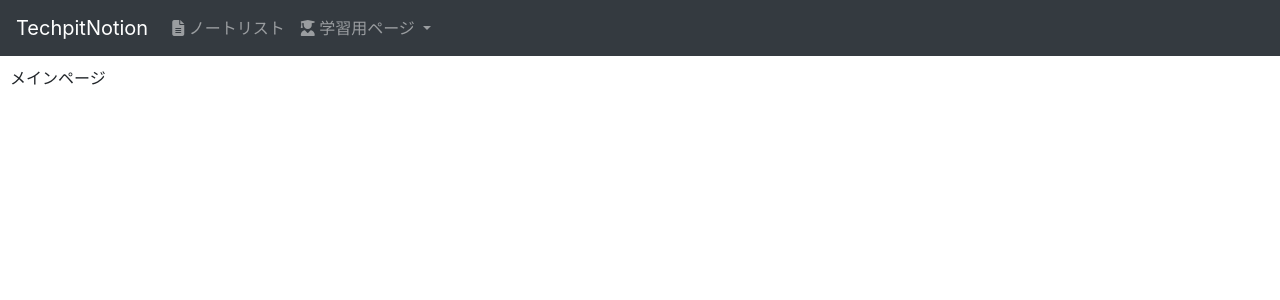
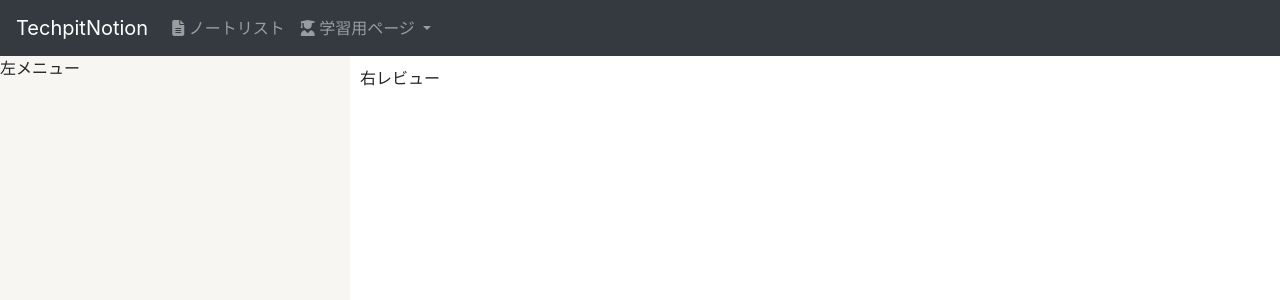
Before and after one commit to kasumi-yoshida-pasona/vue-notion, a Vue app: page / in a window 1280 px wide. Shown: the top 300 px of the page. Built offline with nearby package versions, Linux system fonts and the light colour scheme.

Commit message:
scss整備

```diff
--- a/src/components/MainPage.vue
+++ b/src/components/MainPage.vue
@@ -1,6 +1,11 @@
 <template>
   <div class="main-page">
-    メインページ
+    <div class="left-menu">
+      左メニュー
+    </div>
+    <div class="right-view">
+      右レビュー
+    </div>
   </div>
 </template>
 
@@ -8,8 +13,17 @@
   export default {}
 </script>
 
-<style scope>
+<style scoped lang="scss">
   .main-page {
-    padding: 10px;
+    display: flex;
+    height: calc(100vh - 60px);
+    .left-menu {
+      width: 350px;
+      background-color: #f7f6f3;
+    }
+    .right-view {
+      flex-grow: 1;
+      padding: 10px;
+    }
   }
 </style>
```
